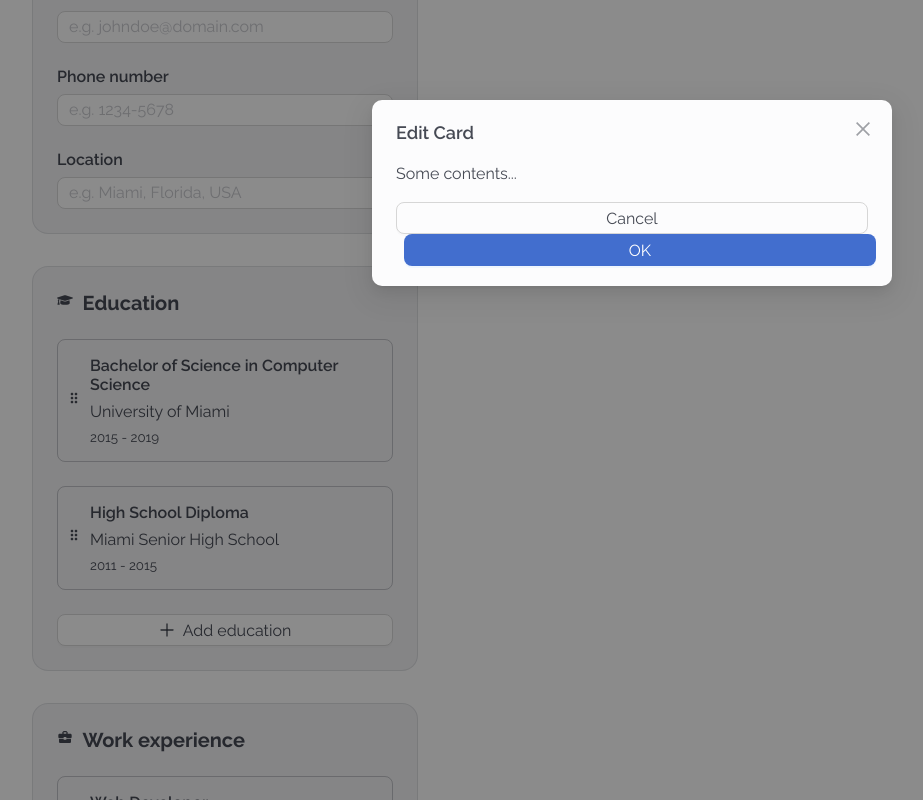
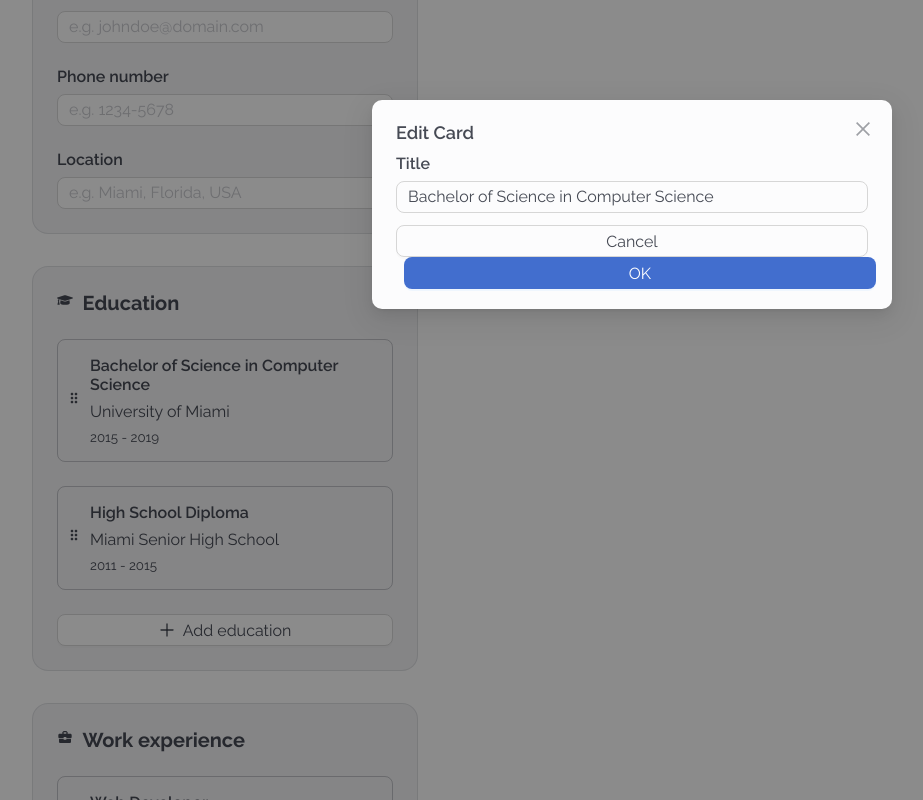
Before and after one commit to ErickBGomez/cv-application, a React (Vite) app: page / in a window 1280 px wide. Both pictures are taken after a click on the element 233 px from the left and 801 px from the top of the page. Shown: the part 401-1201 px from the top of the page, without its empty margins (8-931 px from the left). Built offline with nearby package versions, Linux system fonts and the light colour scheme.

Commit message:
Update education entries using their corresponding modal

```diff
--- a/src/components/form/ResumeForm/ResumeForm.jsx
+++ b/src/components/form/ResumeForm/ResumeForm.jsx
@@ -4,8 +4,9 @@ import { MdBusinessCenter } from "react-icons/md";
 import FormSection from "../FormSection/FormSection";
 import "./ResumeForm.scss";
 import DragCardsInput from "../../inputs/DragCardsInput/DragCardsInput";
+import { useState } from "react";
 
-const educationEntries = [
+const initialEducationEntries = [
   {
     id: 1,
     title: "Bachelor of Science in Computer Science",
@@ -48,6 +49,10 @@ const workEntries = [
 ];
 
 const ResumeForm = () => {
+  const [educationEntries, setEducationEntries] = useState(
+    initialEducationEntries
+  );
+
   return (
     <Form name="resume-form" className="resume-form" layout="vertical">
       <FormSection icon={<FaUser />} title="Personal Information">
@@ -75,7 +80,11 @@ const ResumeForm = () => {
       </FormSection>
 
       <FormSection icon={<FaGraduationCap />} title="Education">
-        <DragCardsInput entries={educationEntries} context="education" />
+        <DragCardsInput
+          entries={educationEntries}
+          setEntries={setEducationEntries}
+          context="education"
+        />
       </FormSection>
 
       <FormSection icon={<MdBusinessCenter />} title="Work experience">
--- a/src/components/inputs/DragCard/DragCard.jsx
+++ b/src/components/inputs/DragCard/DragCard.jsx
@@ -3,12 +3,17 @@ import EditCardModal from "../../modals/EditCardModal/EditCardModal";
 import "./DragCard.scss";
 import { useState } from "react";
 
-const DragCard = ({ data }) => {
+const DragCard = ({ data, setData }) => {
   const [modalOpen, setModalOpen] = useState(false);
 
   return (
     <>
-      <EditCardModal open={modalOpen} setOpen={setModalOpen} />
+      <EditCardModal
+        open={modalOpen}
+        setOpen={setModalOpen}
+        data={data}
+        setData={setData}
+      />
       <div className="drag-card" onClick={() => setModalOpen(true)}>
         <div className="drag-indicator">
           <MdDragIndicator />
--- a/src/components/inputs/DragCardsInput/DragCardsInput.jsx
+++ b/src/components/inputs/DragCardsInput/DragCardsInput.jsx
@@ -2,11 +2,13 @@ import { Button } from "antd";
 import { PlusOutlined } from "@ant-design/icons";
 import DragCard from "../DragCard/DragCard";
 
-const DragCardsInput = ({ entries, context = "card" }) => {
+const DragCardsInput = ({ entries, setEntries, context = "card" }) => {
   return (
     <>
       {entries &&
-        entries.map((entry) => <DragCard key={entry.id} data={entry} />)}
+        entries.map((entry) => (
+          <DragCard key={entry.id} data={entry} setData={setEntries} />
+        ))}
       <Button icon={<PlusOutlined />}>Add {context}</Button>
     </>
   );
--- a/src/components/modals/EditCardModal/EditCardModal.jsx
+++ b/src/components/modals/EditCardModal/EditCardModal.jsx
@@ -1,14 +1,40 @@
-import { Modal } from "antd";
+import { Modal, Form, Input } from "antd";
 
-const EditCardModal = ({ open, setOpen }) => {
+const EditCardModal = ({ open, setOpen, data, setData }) => {
+  const [form] = Form.useForm();
+
+  const onSubmit = (values) => {
+    // Update current data, without mutating the rest of entries
+    // Use spread operator to only change the present data in the modal form
+    setData((prev) =>
+      prev.map((item) => (item.id === data.id ? { ...data, ...values } : item))
+    );
+  };
+
+  const handleClose = () => {
+    setOpen(false);
+  };
+
+  const handleOk = () => {
+    form.submit();
+    handleClose();
+  };
+
   return (
-    <Modal
-      title="Edit Card"
-      open={open}
-      onOk={() => setOpen(false)}
-      onCancel={() => setOpen(false)}
-    >
-      <p>Some contents...</p>
+    <Modal title="Edit Card" open={open} onOk={handleOk} onCancel={handleClose}>
+      <Form
+        name={`edit-card-form-id-${data.id}`}
+        layout="vertical"
+        form={form}
+        initialValues={{
+          title: data.title,
+        }}
+        onFinish={onSubmit}
+      >
+        <Form.Item label="Title" name="title" hasFeedback>
+          <Input placeholder="e.g. Web Developer" />
+        </Form.Item>
+      </Form>
     </Modal>
   );
 };
```
